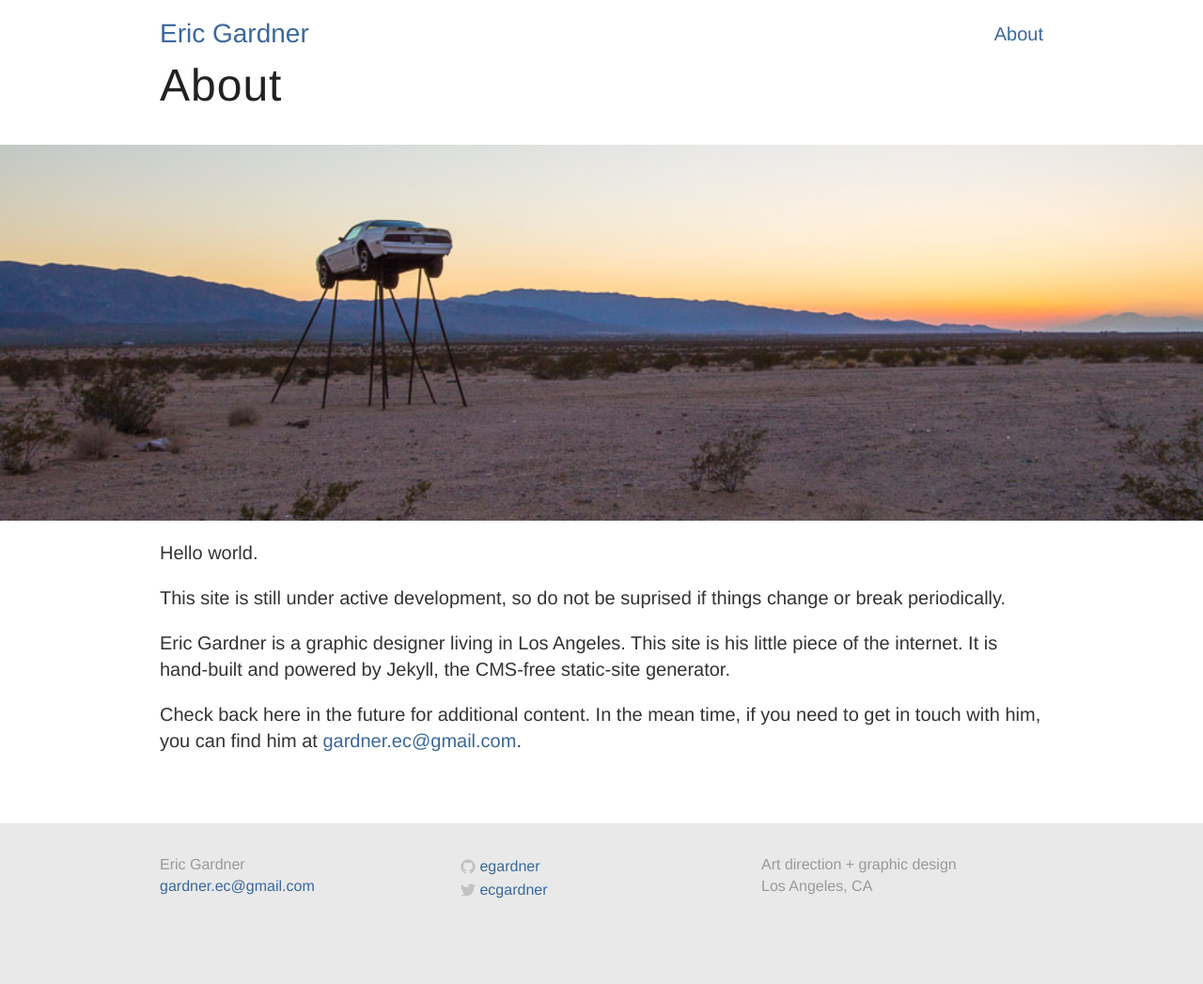
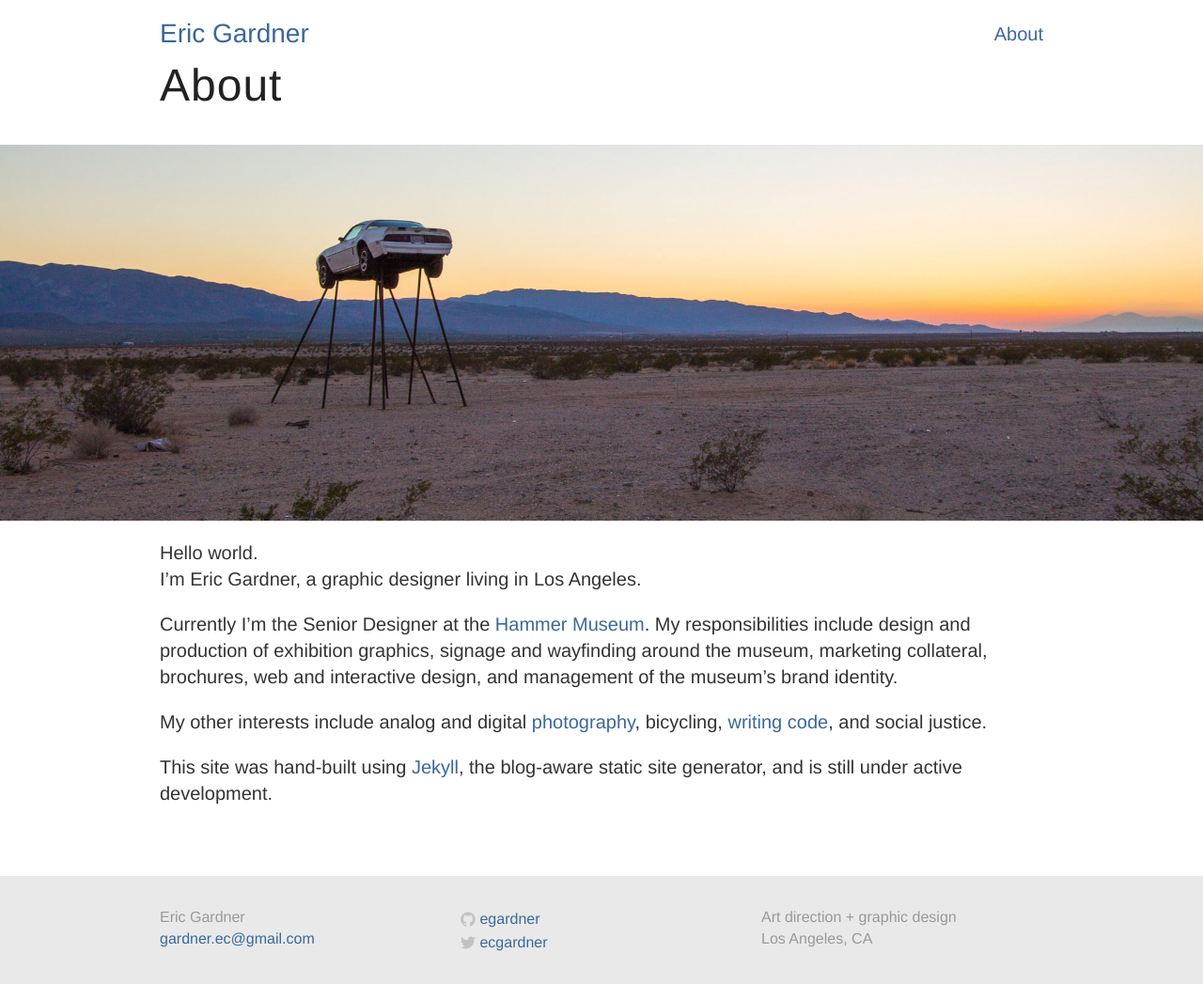
Before and after one commit to egardner/ericgardner.info-old, a Jekyll site: the page built from about/index.md, in a window 1280 px wide. Shown: the whole page at 94% size. Built offline with Jekyll 4.4.1, drawn with Linux system fonts in a browser that asks for light colours; nearby versions of some CDN libraries; Markdown is read by kramdown in place of the engine named in the settings; before the commit the page ends 991 px from its top, so only the background shows below that.

Commit message:
Content Reorganization
Moved posts to drafts, updated about page

```diff
--- a/about/index.md
+++ b/about/index.md
@@ -4,9 +4,10 @@ title: About
 ---
 
 Hello world.
+I'm Eric Gardner, a graphic designer living in Los Angeles.
 
-This site is still under active development, so do not be suprised if things change or break periodically.
+Currently I'm the Senior Designer at the [Hammer Museum](http://hammer.ucla.edu). My responsibilities include design and production of exhibition graphics, signage and wayfinding around the museum, marketing collateral, brochures, web and interactive design, and management of the museum's brand identity.
 
-Eric Gardner is a graphic designer living in Los Angeles. This site is his little piece of the internet. It is hand-built and powered by Jekyll, the CMS-free static-site generator.
+My other interests include analog and digital [photography](https://www.flickr.com/photos/eric-gardner), bicycling, [writing code](https://github.com/egardner), and social justice.
 
-Check back here in the future for additional content. In the mean time, if you need to get in touch with him, you can find him at <a href="mailto:{{ site.email }}">{{ site.email }}</a>.
+This site was hand-built using [Jekyll](http://jekyllrb.com), the blog-aware static site generator, and is still under active development.
--- a/assets/css/main.css
+++ b/assets/css/main.css
@@ -171,7 +171,7 @@ ul {}
 }
 
 #fullbleed {
-	background-image: url(/assets/img/hdts_13.jpg);
+	background-image: url(/assets/img/hdts_bg.jpg);
 	height: 400px;
 	width: 100%;
 	background-position: center center;
```
Also changed, not shown: _posts/projects/2014-01-04-aqj.md (deleted, +0 -21 lines), _posts/projects/2014-05-23-aqj.md (added, +26 -0 lines), _posts/projects/2014-05-25-arla.md (+1 -1 lines), todo.md (+2 -0 lines), _drafts/2014-01-01-made-in-la.md (renamed from _posts/projects/2014-01-01-made-in-la.md), _drafts/2014-01-05-htds.markdown (renamed from _posts/projects/2014-01-05-htds.markdown), _posts/projects/2014-05-22-aqj-ipad.md (renamed from _posts/projects/2014-01-03-aqj-ibook.md), assets/img/aqj_05.jpg (added), assets/img/hdts_bg.jpg (added).
